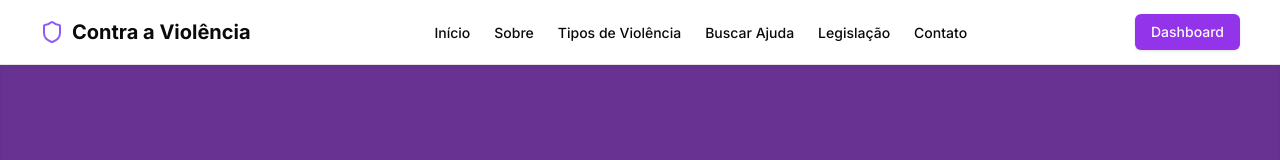
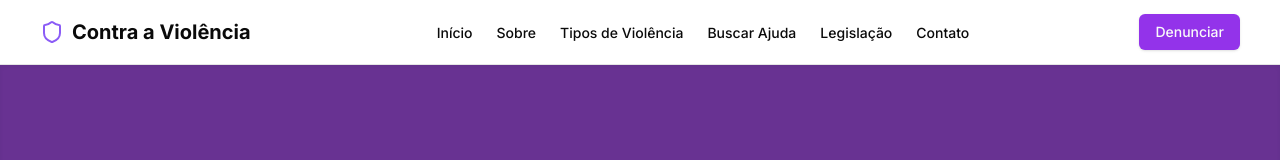
Before and after one commit to edsay12/Amparo, a Next.js app: page / in a window 1280 px wide. Shown: the top 160 px of the page. Built offline with nearby package versions, Linux system fonts and the light colour scheme.

Commit message:
fixed: ajustes nos bottoes da navbar

```diff
--- a/components/shared/navBar.tsx
+++ b/components/shared/navBar.tsx
@@ -54,7 +54,10 @@ function NavBar() {
             ))}
           </ul>
         </nav>
-        <Button className="hidden md:flex bg-purple-600">Dashboard</Button>
+        <Button className="hidden md:flex bg-purple-600 hover:bg-purple-700">
+          <Link href="/denunciar">Denunciar</Link>
+        </Button>
+
         <div className="flex items-center gap-5 md:hidden">
           <Sheet>
             <SheetTrigger asChild>
@@ -75,7 +78,9 @@ function NavBar() {
                   ))}
                 </ul>
               </nav>
-              <Button className=" bg-purple-600 hover:bg-purple-700">Dashboard</Button>
+              <Button className=" bg-purple-600 hover:bg-purple-700">
+                <Link href="/denunciar">Denunciar</Link>
+              </Button>
             </SheetContent>
           </Sheet>
         </div>
```
